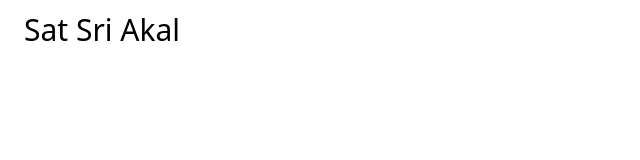
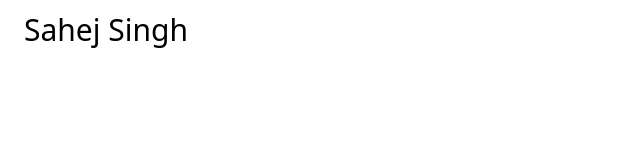
Before and after one commit to stsingh/portfolio, a Gatsby site: page / in a window 1280 px wide. Shown: the full height of the page, 0-640 px from the left. Built offline with nearby package versions, Linux system fonts and the light colour scheme; Gatsby itself is replaced by a stand-in of ours.

Commit message:
Navbar Name

```diff
--- a/src/components/navbar.tsx
+++ b/src/components/navbar.tsx
@@ -6,7 +6,7 @@ const Navbar = () => {
         <nav>
             <div className="links">
                 <Link to="/" className="absolute left-6 top-3 flex text-3xl">
-                    Sat Sri Akal
+                    Sahej Singh
                 </Link>
                 <ul className="flex absolute right-6 top-3">
                     <li className='mr-4'>
```
